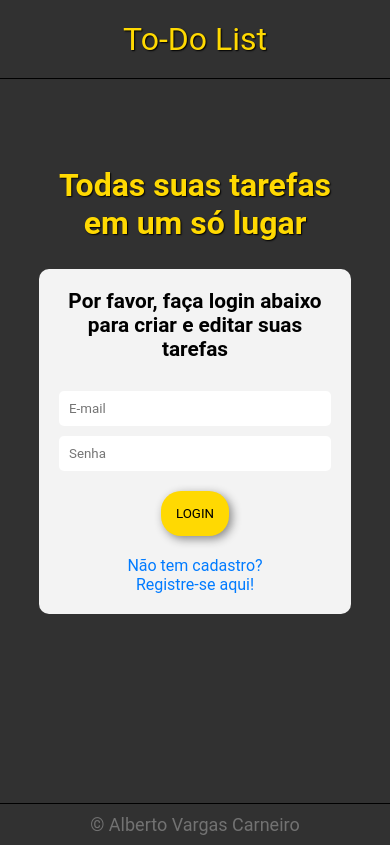
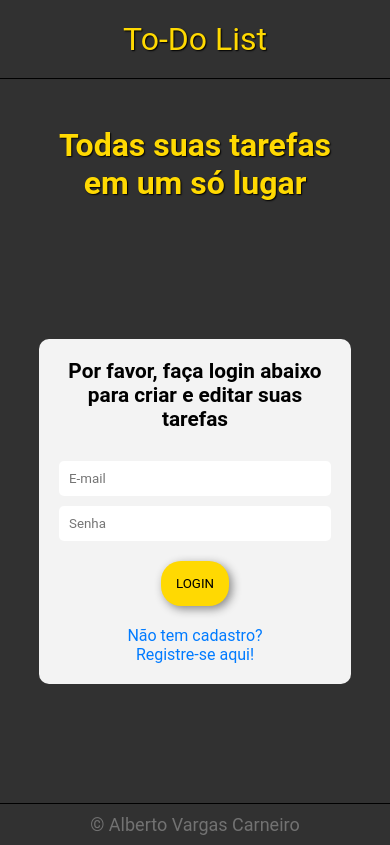
Before and after one commit to alberto-vargas-carneiro/to-do-list, a Next.js app in the folder frontend/to-do-list/: page / in a window 390 px wide. Built offline with nearby package versions, Linux system fonts and the light colour scheme.

Commit message:
update na responsividade

```diff
--- a/frontend/to-do-list/src/app/components/header/header.module.css
+++ b/frontend/to-do-list/src/app/components/header/header.module.css
@@ -9,3 +9,9 @@
     background-color: #313131;
     text-shadow: 1px 1px 1.5px #000;
 }
+
+@media screen and (max-height: 450px) {
+    .header {
+        height: 42px;
+    }
+}
--- a/frontend/to-do-list/src/app/list/page.module.css
+++ b/frontend/to-do-list/src/app/list/page.module.css
@@ -47,3 +47,9 @@
     font-size: 2rem;
     text-shadow: 1px 1px 1.5px #000000;
 }
+
+@media screen and (max-height: 450px) {
+    .container {
+        height: calc(100vh - 84px);
+    }
+}
--- a/frontend/to-do-list/src/app/page.module.css
+++ b/frontend/to-do-list/src/app/page.module.css
@@ -125,3 +125,30 @@
         width: 70%;
     }
 }
+
+@media screen and (max-width: 400px) {
+    .h1 {
+        transform: translateY(100px);
+    }
+
+    .loginContainer {
+        transform: translateY(70px);
+    }
+}
+
+@media screen and (max-height: 450px) {
+    .h1 {
+        display: none;
+    }
+
+    .container {
+        height: calc(100vh - 84px);
+    }
+}
+
+@media screen and (max-height: 400px) {
+    .loginContainer {
+        padding: 5px;
+        z-index: 1;
+    }
+}
```
